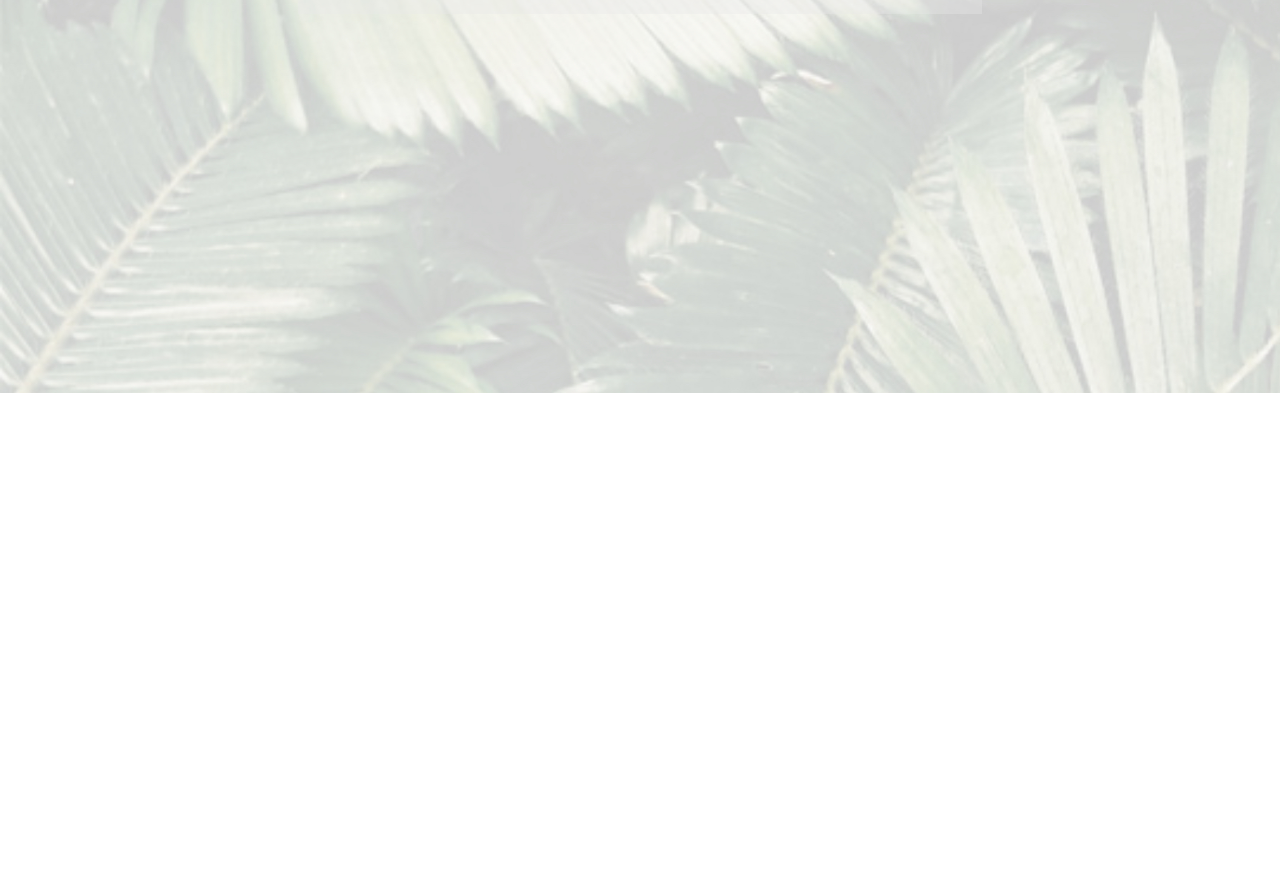
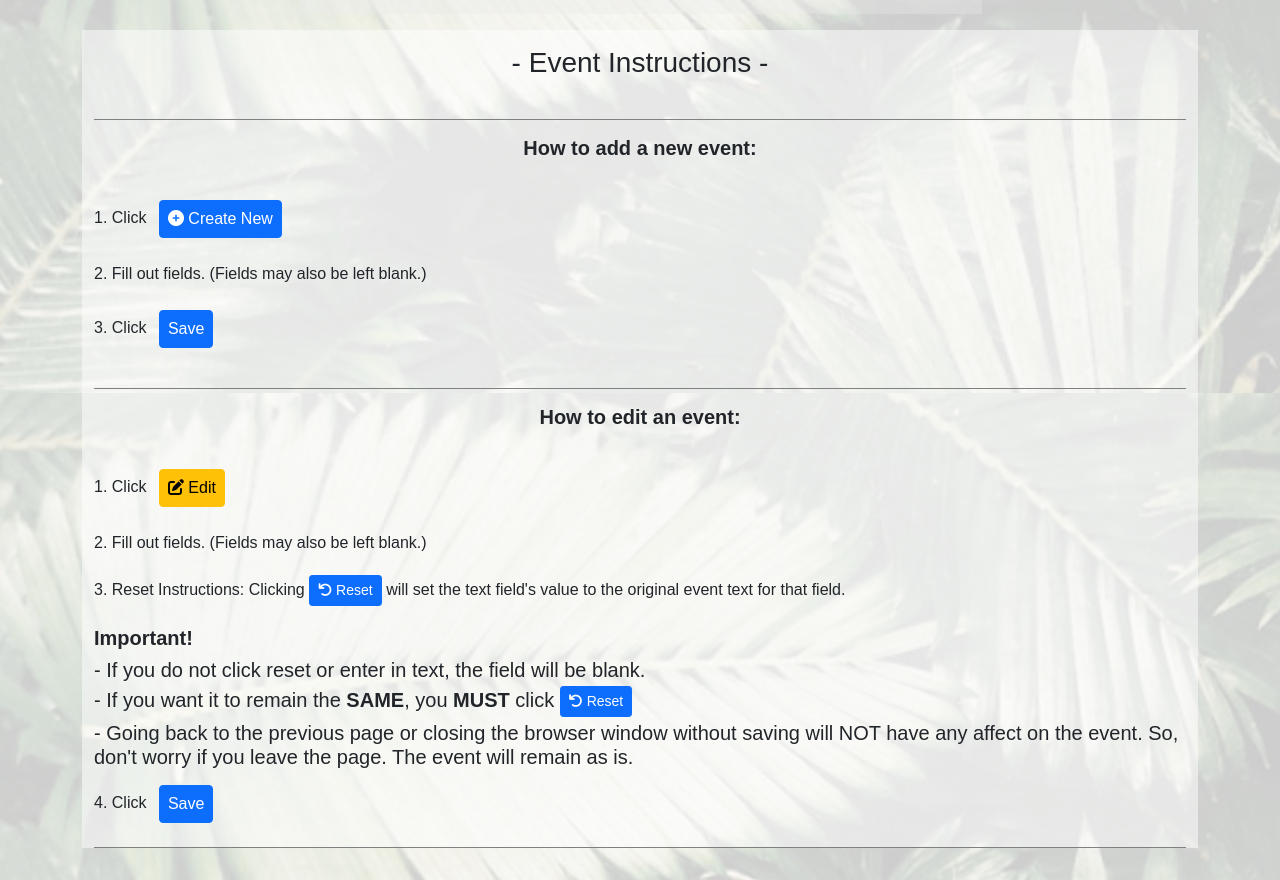
Before and after one commit to evandev01/redeemer_v2.0, a React (Create React App) app in the folder client/: page /instructions in a window 1280 px wide. Shown: the part 407-1287 px from the top of the page. Before the commit the page ends 800 px from the top, so only its background shows below. Built offline with nearby package versions, Linux system fonts and the light colour scheme; sample sign-in values are in the browser's storage.

Commit message:
Fixed bug adding and editing events, added instructions for events

```diff
--- a/client/src/App.js
+++ b/client/src/App.js
@@ -13,6 +13,7 @@ import Header from './components/Header'
 import Login from './screens/Login'
 import EventEdit from './screens/Events/EventEdit'
 import Events from './screens/Events/Events'
+import Instructions from './screens/Events/Instructions'
 
 const App = () => {
   return (
@@ -31,6 +32,7 @@ const App = () => {
               <Route path='/watchlive' element={<WatchLive />} />
               <Route path='/login' element={<Login />} />
               <Route path='/events' element={<Events />} />
+              <Route path='/instructions' element={<Instructions />} />
               <Route path='/event/edit/:id' element={<EventEdit />} />
             </Routes>
           </Container>
--- a/client/src/components/EventModal.js
+++ b/client/src/components/EventModal.js
@@ -48,6 +48,7 @@ const EventModal = ({ show, handleClose }) => {
             line1: event.line1,
             line2: event.line2,
             desc: event.desc,
+            desc2: event.desc2,
             image: event.image,
             tier: event.tier + 1,
           })
@@ -61,6 +62,7 @@ const EventModal = ({ show, handleClose }) => {
     setLine1('')
     setLine2('')
     setDesc('')
+    setDesc2('')
     setImage('')
   }
 
@@ -165,7 +167,7 @@ const EventModal = ({ show, handleClose }) => {
               />
             </Form.Group>
 
-            <Form.Group controlId='desc' className='mb-3'>
+            <Form.Group controlId='desc2' className='mb-3'>
               <Form.Label>Description 2</Form.Label>
               <Form.Control
                 as='textarea'
@@ -193,7 +195,7 @@ const EventModal = ({ show, handleClose }) => {
             </Form.Group>
             <Modal.Footer>
               <Button type='submit' variant='primary'>
-                Save Changes
+                Save
               </Button>
               <Button variant='secondary' onClick={handleClose}>
                 Close
--- a/client/src/screens/Events/EventEdit.js
+++ b/client/src/screens/Events/EventEdit.js
@@ -111,12 +111,19 @@ const EventEdit = () => {
                 <Form.Label>Title</Form.Label>
                 <Form.Control
                   type='text'
-                  placeholder={event ? event.title : title}
+                  placeholder={event && event.title}
                   required={true}
                   value={title}
-                  onClick={() => (event ? setTitle(event.title) : setTitle(''))}
                   onChange={e => setTitle(e.target.value)}
                 />
+                <Button
+                  className='mt-1 mb-1'
+                  size='sm'
+                  onClick={() => setTitle(event && event.title)}
+                >
+                  <i className='fa-solid fa-arrow-rotate-left' /> Reset
+                </Button>
+                <Form.Text>{'  '}Click to set original text.</Form.Text>
               </Form.Group>
               <Form.Group controlId='line1' className='mb-3'>
                 <Form.Label>Date</Form.Label>
@@ -125,16 +132,18 @@ const EventEdit = () => {
                   required={true}
                   placeholder={event ? event.line1 : line1}
                   value={line1}
-                  onClick={() => event && setLine1(event.line1)}
                   onChange={e => setLine1(e.target.value)}
                 />
-                <Form.Text>
-                  Examples:
-                  <br />
-                  1: -February-
-                  <br />
-                  2: June 26th, 2022
-                </Form.Text>
+                <Form.Text>Date may be any format.</Form.Text>
+                <br />
+                <Button
+                  className='mt-1 mb-1'
+                  size='sm'
+                  onClick={() => setLine1(event && event.line1)}
+                >
+                  <i className='fa-solid fa-arrow-rotate-left' /> Reset
+                </Button>
+                <Form.Text>{'  '}Click to set original text.</Form.Text>
               </Form.Group>
               <Form.Group controlId='line2' className='mb-3'>
                 <Form.Label>Time</Form.Label>
@@ -142,9 +151,16 @@ const EventEdit = () => {
                   type='text'
                   placeholder={event ? event.line2 : line2}
                   value={line2}
-                  onClick={() => event && setLine2(event.line2)}
                   onChange={e => setLine2(e.target.value)}
                 />
+                <Button
+                  className='mt-1 mb-1'
+                  size='sm'
+                  onClick={() => setLine2(event && event.line2)}
+                >
+                  <i className='fa-solid fa-arrow-rotate-left' /> Reset
+                </Button>
+                <Form.Text>{'  '}Click to set original text.</Form.Text>
               </Form.Group>
               <Form.Group controlId='desc' className='mb-3'>
                 <Form.Label>Description</Form.Label>
@@ -153,9 +169,16 @@ const EventEdit = () => {
                   rows={3}
                   placeholder={event ? event.desc : desc}
                   value={desc}
-                  onClick={() => event && setDesc(event.desc)}
                   onChange={e => setDesc(e.target.value)}
                 />
+                <Button
+                  className='mt-1 mb-1'
+                  size='sm'
+                  onClick={() => setDesc(event && event.desc)}
+                >
+                  <i className='fa-solid fa-arrow-rotate-left' /> Reset
+                </Button>
+                <Form.Text>{'  '}Click to set original text.</Form.Text>
               </Form.Group>
               <Form.Group controlId='desc' className='mb-3'>
                 <Form.Label>Description 2</Form.Label>
@@ -164,9 +187,16 @@ const EventEdit = () => {
                   rows={3}
                   placeholder={event ? event.desc2 : desc2}
                   value={desc2}
-                  onClick={() => event && setDesc2(event.desc2)}
                   onChange={e => setDesc2(e.target.value)}
                 />
+                <Button
+                  className='mt-1 mb-1'
+                  size='sm'
+                  onClick={() => setDesc2(event && event.desc2)}
+                >
+                  <i className='fa-solid fa-arrow-rotate-left' /> Reset
+                </Button>
+                <Form.Text>{'  '}Click to set original text.</Form.Text>
               </Form.Group>
 
               <Form.Group controlId='image' className='mb-3'>
@@ -177,6 +207,14 @@ const EventEdit = () => {
                   value={image}
                   onChange={e => setImage(e.target.value)}
                 ></Form.Control>
+                <Button
+                  className='mt-1 mb-1'
+                  size='sm'
+                  onClick={() => setImage(event && event.image)}
+                >
+                  <i className='fa-solid fa-arrow-rotate-left' /> Reset
+                </Button>
+                <Form.Text>{'  '}Click to set original image.</Form.Text>
 
                 <Form.Group controlId='formFile' className='mt-3 mb-3'>
                   <Form.Label>Upload Image</Form.Label>
@@ -185,7 +223,7 @@ const EventEdit = () => {
                 {uploading && <Loader />}
               </Form.Group>
               <Button type='submit' variant='primary'>
-                Save
+                Update
               </Button>
             </Form>
           </Col>
--- a/client/src/screens/Events/Events.js
+++ b/client/src/screens/Events/Events.js
@@ -154,6 +154,13 @@ const Event = () => {
                 <i className='fa-solid fa-circle-plus' /> Create New
               </Button>
             </Col>
+            <Col className='text-center'>
+              <Link to='/instructions'>
+                <Button>
+                  <i class='fa-solid fa-circle-info'></i> Instructions
+                </Button>
+              </Link>
+            </Col>
           </Row>
           <Row id='live-border' />
         </>
--- /dev/null
+++ b/client/src/screens/Events/Instructions.js
@@ -0,0 +1,103 @@
+import React, { useEffect } from 'react'
+import { useNavigate } from 'react-router-dom'
+import { useSelector } from 'react-redux'
+import { Container, Row, Col, Button } from 'react-bootstrap'
+
+const Instructions = () => {
+  const navigate = useNavigate()
+
+  const userLogin = useSelector(state => state.userLogin)
+  const { userInfo } = userLogin
+
+  useEffect(() => {
+    if (!userInfo) {
+      navigate('/')
+    }
+  }, [userInfo])
+
+  return (
+    userInfo && (
+      <>
+        <Container id='container-div'>
+          <Row>
+            <Col className='text-center p-3'>
+              <h3>- Event Instructions -</h3>
+            </Col>
+          </Row>
+          <Row id='live-border' />
+          <Row>
+            <Col md={12}>
+              <h5 className='text-center' style={{ fontWeight: 'bold' }}>
+                How to add a new event:{' '}
+              </h5>
+              <br />
+              <p>
+                1. Click{' '}
+                <Button className='px-2 m-2'>
+                  <i className='fa-solid fa-circle-plus' /> Create New
+                </Button>
+              </p>
+
+              <p>2. Fill out fields. (Fields may also be left blank.)</p>
+              <p>
+                3. Click{' '}
+                <Button variant='primary' className='px-2 m-2'>
+                  Save
+                </Button>
+              </p>
+            </Col>
+          </Row>
+
+          <Row id='live-border' />
+
+          <Row>
+            <Col md={12}>
+              <h5 className='text-center' style={{ fontWeight: 'bold' }}>
+                How to edit an event:{' '}
+              </h5>
+              <br />
+              <p>
+                1. Click{' '}
+                <Button className='px-2 m-2' variant='warning'>
+                  <i className='fa-solid fa-pen-to-square' /> Edit
+                </Button>
+              </p>
+              <p>2. Fill out fields. (Fields may also be left blank.)</p>
+              <p>
+                3. Reset Instructions: Clicking{' '}
+                <Button className='mt-1 mb-1' size='sm'>
+                  <i className='fa-solid fa-arrow-rotate-left' /> Reset
+                </Button>{' '}
+                will set the text field's value to the original event text for
+                that field.
+              </p>
+              <h5>
+                <span style={{ fontWeight: 'bold' }}>Important!</span>
+              </h5>
+              <h5>
+                - If you do not click reset or enter in text, the field will be
+                blank.
+                <br />- If you want it to remain the{' '}
+                <span style={{ fontWeight: 'bold' }}>SAME</span>, you{' '}
+                <span style={{ fontWeight: 'bold' }}>MUST</span> click{' '}
+                <Button className='mt-1 mb-1' size='sm'>
+                  <i className='fa-solid fa-arrow-rotate-left' /> Reset
+                </Button>
+                <br />- Going back to the previous page or closing the browser
+                window without saving will NOT have any affect on the event. So,
+                don't worry if you leave the page. The event will remain as is.
+              </h5>
+              4. Click{' '}
+              <Button variant='primary' className='px-2 m-2'>
+                Save
+              </Button>
+            </Col>
+          </Row>
+          <Row id='live-border' />
+        </Container>
+      </>
+    )
+  )
+}
+
+export default Instructions
--- a/client/src/screens/Login.js
+++ b/client/src/screens/Login.js
@@ -1,4 +1,5 @@
 import React, { useState, useEffect } from 'react'
+import { useNavigate } from 'react-router-dom'
 import { useDispatch, useSelector } from 'react-redux'
 import { Button, Col, Container, Form, Row } from 'react-bootstrap'
 import Message from '../components/Message'
@@ -9,6 +10,8 @@ const Login = () => {
   const [email, setEmail] = useState('')
   const [password, setPassword] = useState('')
 
+  const navigate = useNavigate()
+
   const dispatch = useDispatch()
 
   const userLogin = useSelector(state => state.userLogin)
@@ -16,7 +19,7 @@ const Login = () => {
 
   useEffect(() => {
     if (userInfo) {
-      window.location.href = '/watchlive'
+      navigate('/watchlive')
     }
   }, [userInfo])
 
```
Also changed, not shown: client/src/assets/events/ladies_lunch.jpg (added), client/src/assets/events/shoebox.png (deleted), 4 other files (tests, documents, lock files or other folders).
